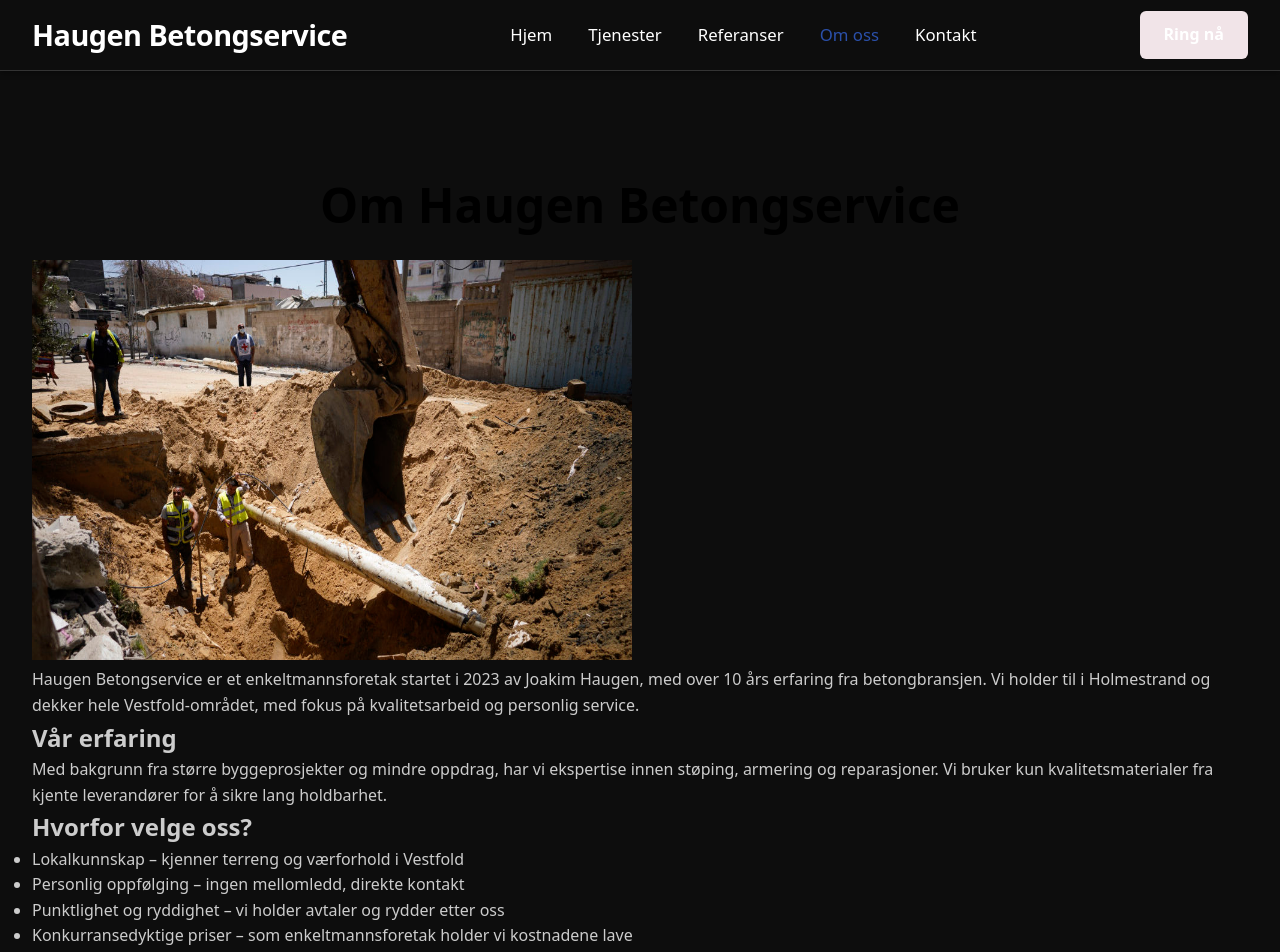
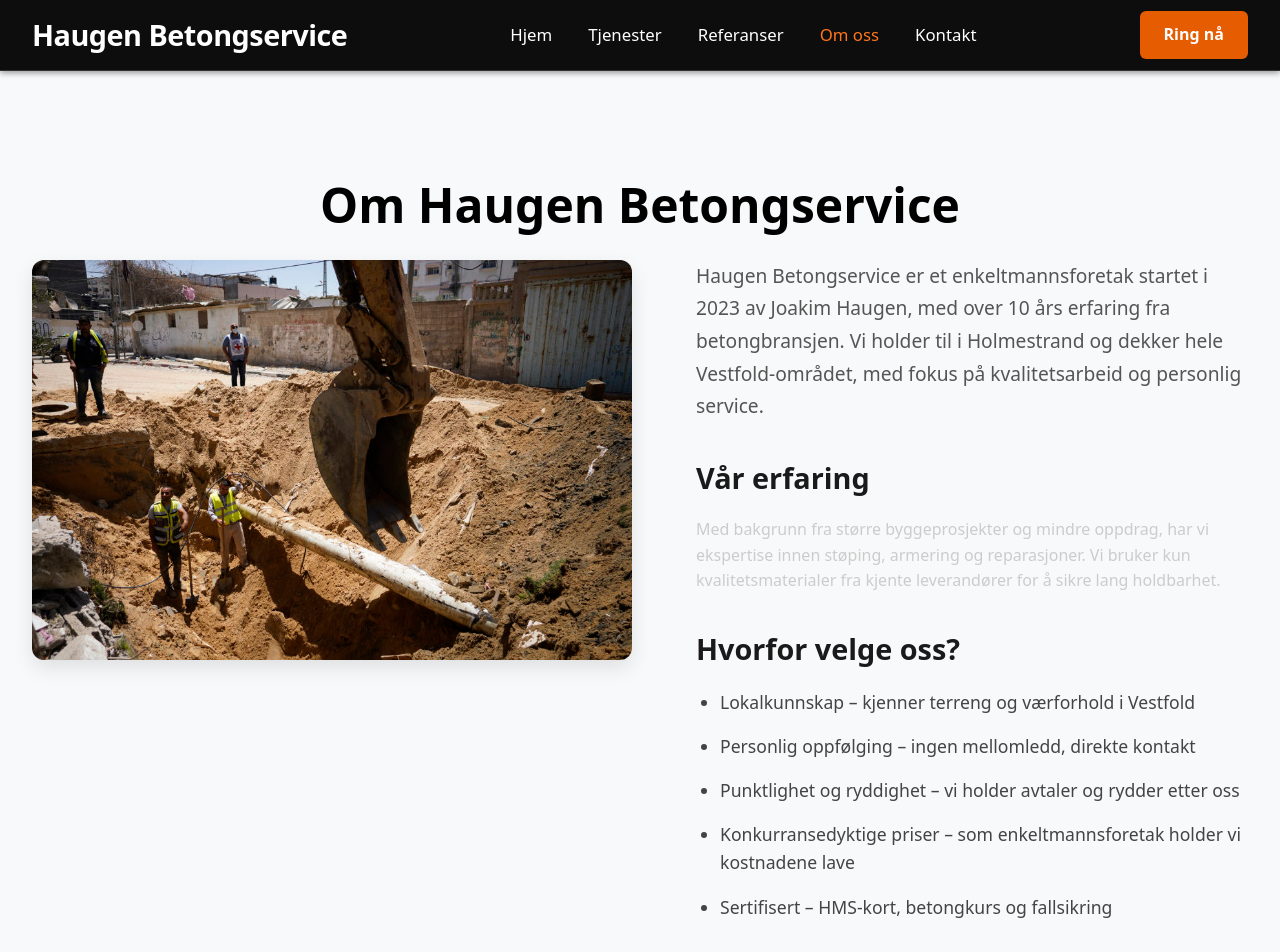
Before and after one commit to btfredr/betongservice, a Next.js app: page /om-oss in a window 1280 px wide. Shown: the top 952 px of the page. Built offline with nearby package versions, Linux system fonts and the light colour scheme.

Commit message:
color changes, variables

```diff
--- a/src/app/globals.css
+++ b/src/app/globals.css
@@ -7,8 +7,8 @@
   --bg-light: #f3f3f3;        /* lysere mørk for kontrast */
   --text-primary: #ffffff;    /* hvit for hovedtekst */
   --text-muted: #cccccc;      /* lys grå for sekundær tekst */
-  --accent: #F1E4E8;          /* orange – beholdt som CTA */
-  --accent-hover: #2B50AA;    /* lysere orange på hover */
+  --accent: #e65c00;          /* orange – beholdt som CTA */
+  --accent-hover: #ff751a;   /* lysere orange på hover */
   --border: #333333;          /* mørke kanter */
 }
 
@@ -604,3 +604,77 @@ button, a[role="button"] {
 .footer-privacy:hover {
   color: #e65c00;
 }
+
+/* === Om Oss-side === */
+
+.about-section {
+  padding: 6rem 0 8rem;
+  background: #f8f9fa;
+}
+
+.about-content {
+  display: flex;
+  flex-direction: column;
+  gap: 3rem;
+}
+
+@media (min-width: 768px) {
+  .about-content {
+    flex-direction: row;
+    gap: 4rem;
+  }
+}
+
+.about-image-wrapper {
+  position: relative;
+  height: 400px;
+  border-radius: 12px;
+  overflow: hidden;
+  box-shadow: 0 8px 20px rgba(0,0,0,0.1);
+}
+
+.about-image {
+  object-fit: cover;
+}
+
+.about-text {
+  flex: 1;
+}
+
+.about-intro {
+  font-size: 1.2rem;
+  line-height: 1.7;
+  margin-bottom: 2rem;
+  color: #555;
+}
+
+.about-subtitle {
+  font-size: 1.8rem;
+  font-weight: 700;
+  margin: 2rem 0 1rem;
+  color: #1a1a1a;
+}
+
+.about-list {
+  list-style-type: disc;
+  padding-left: 1.5rem;
+  margin-bottom: 2.5rem;
+}
+
+.about-list li {
+  font-size: 1.1rem;
+  margin-bottom: 1rem;
+  line-height: 1.6;
+  color: #444;
+}
+
+.about-cta {
+  margin-top: 2rem;
+  text-align: center;
+}
+
+@media (min-width: 768px) {
+  .about-cta {
+    text-align: left;
+  }
+}
```
